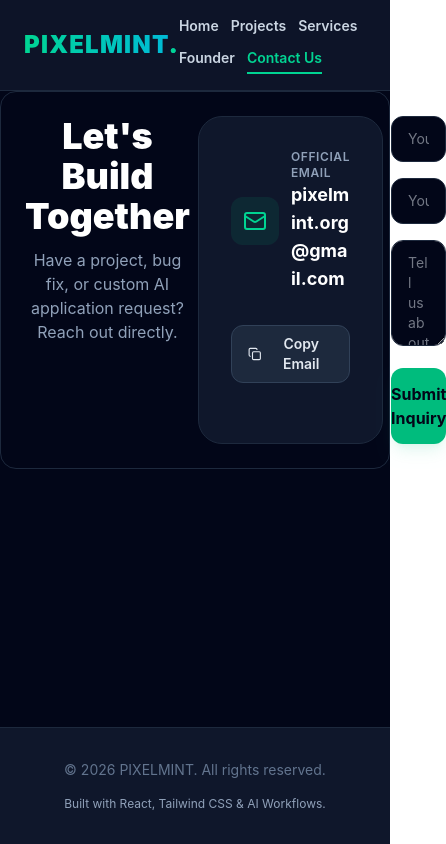
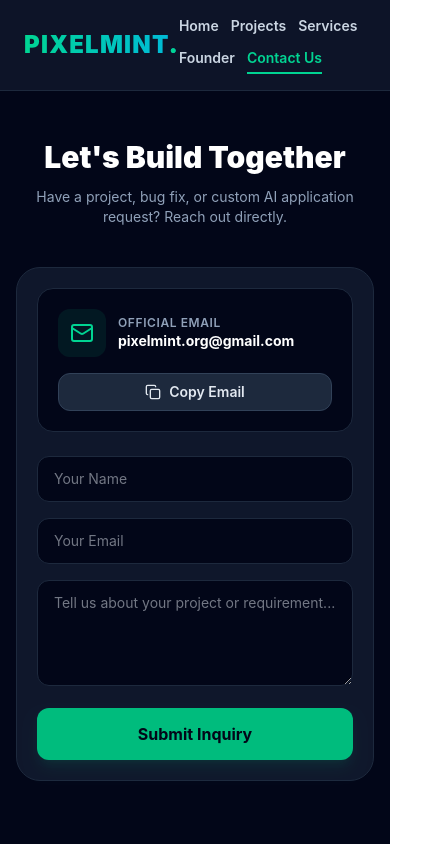
Before and after one commit to Ali-Ahmed07-afk/pixelmint-portfolio, a React (Vite) app: page /contact in a window 390 px wide. Shown: the top 844 px of the page, 446 px wide, since content can reach past the window. Built offline with nearby package versions, Linux system fonts and the light colour scheme.

Commit message:
done In Sha Allah

```diff
--- a/src/Components/Contact.jsx
+++ b/src/Components/Contact.jsx
@@ -41,28 +41,32 @@
   };
 
   return (
-    <div className="flex flex-col md:flex-col justify-between items-center gap-3 bg-slate-950 p-6 rounded-2xl border border-slate-800">
-    <div className="flex gap-2 w-full md:w-auto justify-start md:justify-end">
-      <div className="text-center mb-12">
-        <h2 className="text-4xl font-black text-white mb-3">Let's Build Together</h2>
-        <p className="text-slate-400">Have a project, bug fix, or custom AI application request? Reach out directly.</p>
+    <div className="min-h-screen bg-slate-950 text-slate-100 py-12 px-4 sm:px-6 max-w-4xl mx-auto">
+      {/* Title Header */}
+      <div className="text-center mb-10">
+        <h2 className="text-3xl sm:text-4xl font-black text-white mb-3">Let's Build Together</h2>
+        <p className="text-slate-400 text-sm sm:text-base">Have a project, bug fix, or custom AI application request? Reach out directly.</p>
       </div>
 
-      <div className="bg-slate-900 border border-slate-800 rounded-3xl p-8 md:p-8 space-y-8">
+      {/* Main Container Card */}
+      <div className="bg-slate-900 border border-slate-800 rounded-3xl p-5 sm:p-8 space-y-6">
+
+        {/* Top Email Box */}
+        <div className="flex flex-col sm:flex-row sm:items-center justify-between gap-4 bg-slate-950 p-5 rounded-2xl border border-slate-800">
           <div className="flex items-center gap-3 min-w-0">
-            <div className="p-3 bg-emerald-500/10 text-emerald-400 rounded-xl">
+            <div className="p-3 bg-emerald-500/10 text-emerald-400 rounded-xl shrink-0">
               <Mail className="w-6 h-6" />
             </div>
-            <div>
+            <div className="min-w-0">
               <p className="text-xs text-slate-400 font-semibold uppercase tracking-wider">Official Email</p>
-              <p className="text-base sm:text-lg text-lg font-bold text-white break-all">{companyEmail}</p>
+              <p className="text-sm sm:text-base font-bold text-white break-all">{companyEmail}</p>
             </div>
           </div>
 
-          <div className="flex gap-3">
+          <div>
             <button
               onClick={handleCopy}
-              className="px-4 py-2 bg-slate-800 hover:bg-slate-700 text-slate-200 text-sm font-semibold rounded-xl transition flex items-center gap-2 border border-slate-700"
+              className="w-full sm:w-auto px-4 py-2 bg-slate-800 hover:bg-slate-700 text-slate-200 text-sm font-semibold rounded-xl transition flex items-center justify-center gap-2 border border-slate-700"
             >
               {copied ? <Check className="w-4 h-4 text-emerald-400" /> : <Copy className="w-4 h-4" />}
               {copied ? "Copied!" : "Copy Email"}
@@ -70,14 +74,16 @@
           </div>
         </div>
 
+        {/* Success Alert */}
         {submitted && (
-          <div className="p-4 bg-emerald-500/10 border border-emerald-500/30 text-emerald-400 rounded-xl text-center font-medium">
+          <div className="p-4 bg-emerald-500/10 border border-emerald-500/30 text-emerald-400 rounded-xl text-center font-medium text-sm">
             Thank you! Your message has been sent successfully to Pixelmint.
           </div>
         )}
 
+        {/* Form Fields */}
         <form onSubmit={handleSubmit} className="space-y-4">
-          <div className="grid md:grid-cols-2 gap-4">
+          <div className="grid grid-cols-1 md:grid-cols-2 gap-4">
             <input
               type="text"
               name="name"
@@ -97,6 +103,7 @@
               className="w-full bg-slate-950 border border-slate-800 rounded-xl px-4 py-3 text-slate-200 focus:outline-none focus:border-emerald-500 text-sm"
             />
           </div>
+
           <textarea
             rows="4"
             name="message"
@@ -106,6 +113,7 @@
             placeholder="Tell us about your project or requirement..."
             className="w-full bg-slate-950 border border-slate-800 rounded-xl px-4 py-3 text-slate-200 focus:outline-none focus:border-emerald-500 text-sm"
           ></textarea>
+
           <button
             type="submit"
             className="w-full py-3.5 bg-emerald-500 hover:bg-emerald-600 text-slate-950 font-bold rounded-xl transition shadow-lg shadow-emerald-500/10"
@@ -113,6 +121,7 @@
             Submit Inquiry
           </button>
         </form>
+
       </div>
     </div>
   );
```
